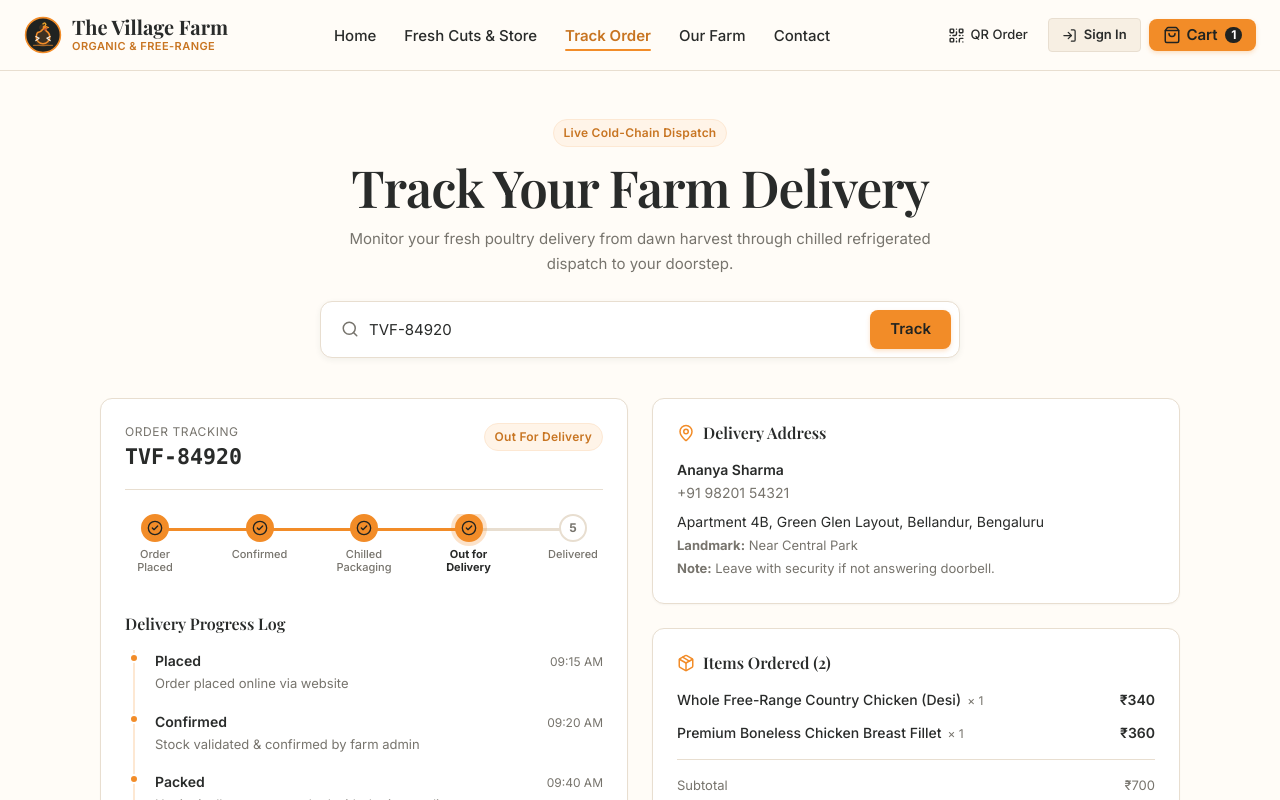
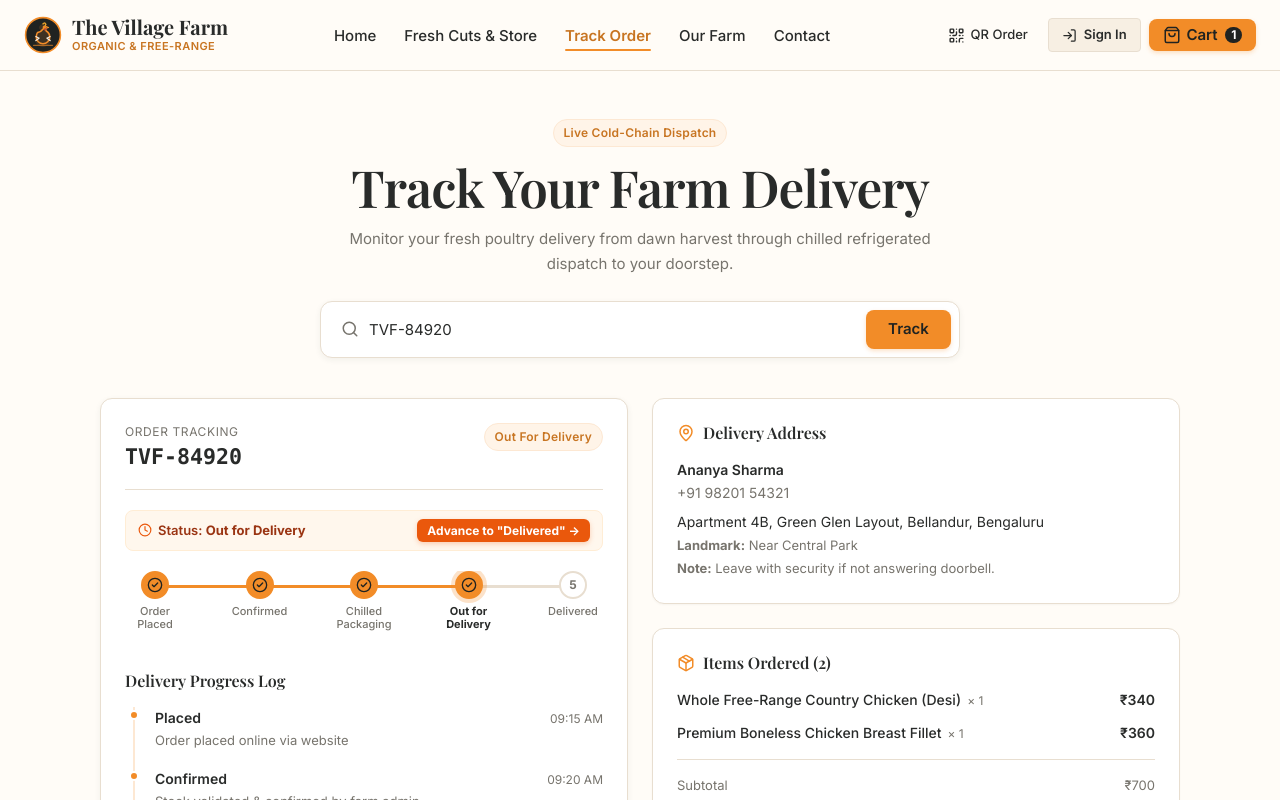
Before and after one commit to ashilata62/poultry-farm, a React (Vite) app: page / in a window 1280 px wide. Both pictures are taken after a click on the button "Track Order". Shown: the top 800 px of the page. Built offline with nearby package versions, Linux system fonts and the light colour scheme; a web font is replaced by a local one.

Commit message:
fix(tracking): enhance Track button with loading feedback, toast confirmation, and live stage advancement demo button

```diff
--- a/src/pages/customer/OrderTrackingPage.jsx
+++ b/src/pages/customer/OrderTrackingPage.jsx
@@ -16,8 +16,10 @@ import {
 } from 'lucide-react';
 
 export const OrderTrackingPage = () => {
-  const { orders, trackingOrderId, setTrackingOrderId, settings } = useFarm();
+  const { orders, trackingOrderId, setTrackingOrderId, settings, showToast, updateOrderStatus } = useFarm();
   const [searchInput, setSearchInput] = useState(trackingOrderId || '');
+  const [isSearching, setIsSearching] = useState(false);
+  const [justRefreshed, setJustRefreshed] = useState(false);
 
   const activeOrder = orders.find(
     (o) => o.id.toLowerCase() === (trackingOrderId || '').toLowerCase()
@@ -25,15 +27,37 @@ export const OrderTrackingPage = () => {
 
   const handleSearch = (e) => {
     e.preventDefault();
-    if (!searchInput.trim()) return;
-    const found = orders.find(
-      (o) =>
-        o.id.toLowerCase() === searchInput.trim().toLowerCase() ||
-        o.customerPhone.includes(searchInput.trim())
-    );
-    if (found) {
-      setTrackingOrderId(found.id);
+    const query = searchInput.trim().replace(/^#/, '').toLowerCase();
+    if (!query) {
+      if (showToast) showToast('Please enter an Order ID or Phone number', 'warning');
+      return;
     }
+
+    setIsSearching(true);
+    setTimeout(() => {
+      setIsSearching(false);
+      const found = orders.find(
+        (o) =>
+          o.id.toLowerCase() === query ||
+          o.id.toLowerCase().replace(/[^a-z0-9]/g, '') === query.replace(/[^a-z0-9]/g, '') ||
+          (o.customerPhone && o.customerPhone.replace(/[^0-9]/g, '').includes(query))
+      );
+
+      if (found) {
+        setTrackingOrderId(found.id);
+        setJustRefreshed(true);
+        setTimeout(() => setJustRefreshed(false), 1500);
+        if (showToast) {
+          showToast(`Live status refreshed for Order #${found.id}!`, 'success');
+        }
+        const el = document.getElementById('tracking-card');
+        if (el) el.scrollIntoView({ behavior: 'smooth', block: 'nearest' });
+      } else {
+        if (showToast) {
+          showToast(`Order "${searchInput}" not found. Try TVF-74939 or check your phone number.`, 'error');
+        }
+      }
+    }, 300);
   };
 
   const steps = [
@@ -101,8 +125,21 @@ export const OrderTrackingPage = () => {
                 style={{ border: 'none', paddingLeft: '2.5rem', boxShadow: 'none' }}
               />
             </div>
-            <button type="submit" className="btn btn-primary" style={{ padding: '0.5rem 1.25rem' }}>
-              Track
+            <button
+              type="submit"
+              className="btn btn-primary"
+              disabled={isSearching}
+              style={{
+                padding: '0.5rem 1.25rem',
+                display: 'flex',
+                alignItems: 'center',
+                gap: '6px',
+                minWidth: '85px',
+                justifyContent: 'center',
+                cursor: 'pointer'
+              }}
+            >
+              {isSearching ? 'Tracking...' : 'Track'}
             </button>
           </form>
         </div>
@@ -128,8 +165,17 @@ export const OrderTrackingPage = () => {
             {/* Left Column: Status Timeline & Driver Card */}
             <div style={{ display: 'flex', flexDirection: 'column', gap: '1.5rem' }}>
               {/* Order Status Card */}
-              <div className="card" style={{ backgroundColor: 'var(--white)' }}>
-                <div style={{ display: 'flex', justifyContent: 'space-between', alignItems: 'flex-start', borderBottom: '1px solid var(--border-beige)', paddingBottom: '1rem', marginBottom: '1.5rem' }}>
+              <div
+                id="tracking-card"
+                className="card"
+                style={{
+                  backgroundColor: 'var(--white)',
+                  transition: 'box-shadow 0.3s ease, border-color 0.3s ease',
+                  border: justRefreshed ? '1.5px solid var(--amber-primary)' : '1px solid var(--border-beige)',
+                  boxShadow: justRefreshed ? '0 0 16px rgba(242, 140, 40, 0.28)' : 'var(--shadow-sm)'
+                }}
+              >
+                <div style={{ display: 'flex', justifyContent: 'space-between', alignItems: 'flex-start', borderBottom: '1px solid var(--border-beige)', paddingBottom: '1rem', marginBottom: '1.25rem' }}>
                   <div>
                     <div style={{ fontSize: '0.75rem', color: 'var(--muted-text)', textTransform: 'uppercase', letterSpacing: '0.05em' }}>
                       Order Tracking
@@ -139,6 +185,55 @@ export const OrderTrackingPage = () => {
                     </div>
                   </div>
                   <StatusBadge status={activeOrder.orderStatus} type="order" />
+                </div>
+
+                {/* Interactive Stage Simulation Banner (Demo Flow) */}
+                <div
+                  style={{
+                    backgroundColor: '#FFF7ED',
+                    border: '1px solid #FFEDD5',
+                    borderRadius: '8px',
+                    padding: '8px 12px',
+                    marginBottom: '1.25rem',
+                    display: 'flex',
+                    alignItems: 'center',
+                    justifyContent: 'space-between',
+                    flexWrap: 'wrap',
+                    gap: '8px'
+                  }}
+                >
+                  <div style={{ display: 'flex', alignItems: 'center', gap: '6px', fontSize: '0.8125rem', color: '#9A3412', fontWeight: 600 }}>
+                    <Clock size={14} color="#EA580C" />
+                    <span>Status: <strong>{steps[currentStepIdx]?.label || activeOrder.orderStatus}</strong></span>
+                  </div>
+                  {currentStepIdx < steps.length - 1 ? (
+                    <button
+                      type="button"
+                      onClick={() => {
+                        const nextStep = steps[currentStepIdx + 1];
+                        if (nextStep) {
+                          updateOrderStatus(activeOrder.id, nextStep.key);
+                        }
+                      }}
+                      style={{
+                        backgroundColor: '#EA580C',
+                        color: '#FFFFFF',
+                        border: 'none',
+                        borderRadius: '6px',
+                        padding: '4px 10px',
+                        fontSize: '0.75rem',
+                        fontWeight: 700,
+                        cursor: 'pointer',
+                        boxShadow: '0 2px 5px rgba(234, 88, 12, 0.25)'
+                      }}
+                    >
+                      Advance to "{steps[currentStepIdx + 1]?.label}" →
+                    </button>
+                  ) : (
+                    <span style={{ fontSize: '0.75rem', color: '#16A34A', fontWeight: 700 }}>
+                      ✓ Order Delivered Fresh
+                    </span>
+                  )}
                 </div>
 
                 {/* Horizontal / Stepper Progress Bar */}
```
